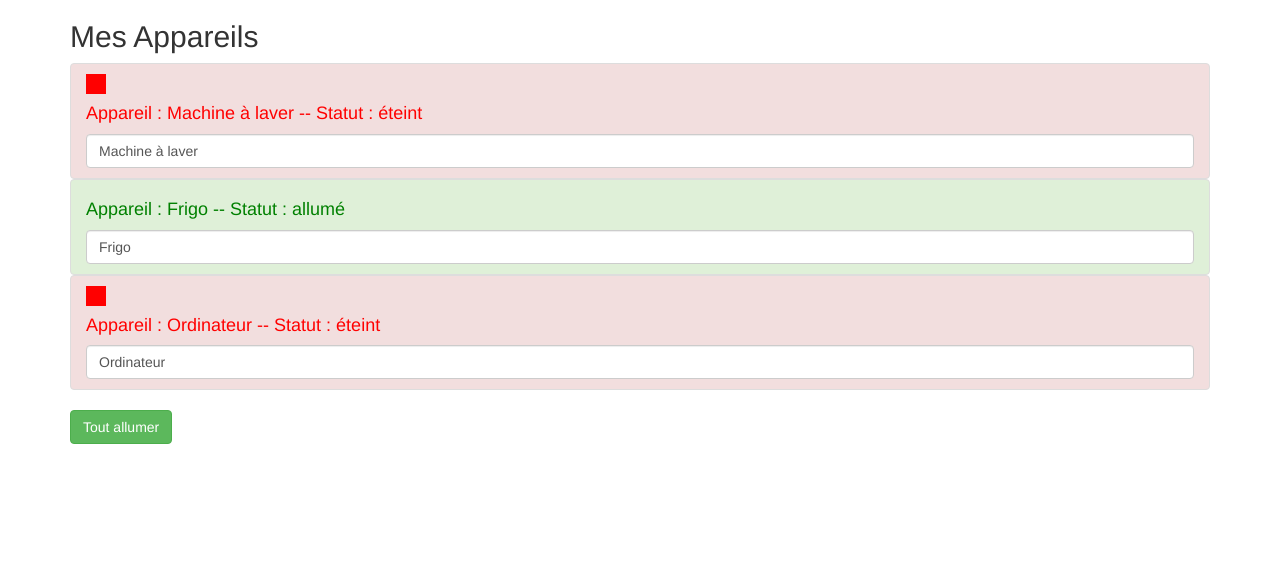
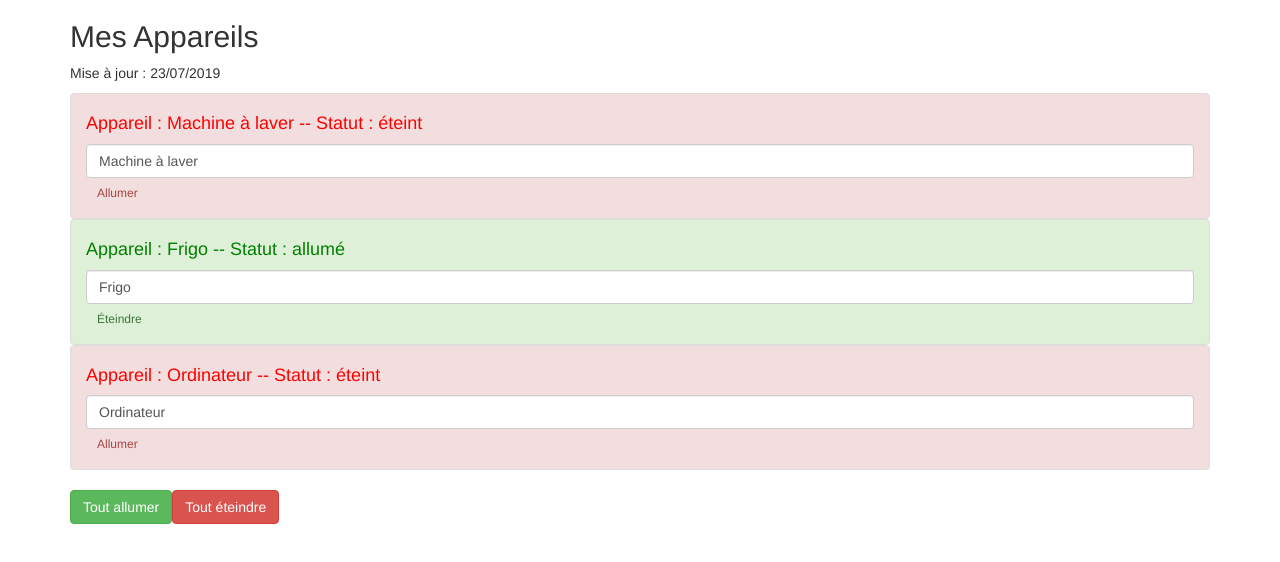
Before and after one commit to NelsonRodMar/MonProjetAngular, an Angular app: page / in a window 1280 px wide. Shown: the top 562 px of the page. Built offline with nearby package versions, Linux system fonts and the light colour scheme.

Commit message:
feat : add services
add some services following the chapter 'Développez des applications Web avec Angular'

- Nelson Rodrigues Marreiros

```diff
--- a/src/app/app.component.html
+++ b/src/app/app.component.html
@@ -2,16 +2,21 @@
   <div class="row">
     <div class="col-xs-12">
       <h2>Mes Appareils</h2>
+      <p>Mise à jour : {{ lastUpdate | async | date: 'dd/MM/yyyy' }}</p>
       <ul class="list-group">
         <app-appareil
-          *ngFor="let appareil of appareils"
+          *ngFor="let appareil of appareils; let i = index"
           [appareilName]="appareil.name"
-          [appareilStatut]="appareil.statut"></app-appareil>
+          [appareilStatut]="appareil.statut"
+          [index]="i"></app-appareil>
       </ul>
       <button class="btn btn-success"
               [disabled]="!isAuth"
               (click)="onAllumer()">Tout allumer
       </button>
+      <button class="btn btn-danger"
+              (click)="onEteindre()">Tout éteindre
+      </button>
     </div>
   </div>
 </div>
--- a/src/app/app.component.ts
+++ b/src/app/app.component.ts
@@ -1,40 +1,44 @@
-import { Component } from '@angular/core';
+import {Component, OnInit} from '@angular/core';
+import {AppareilService} from './services/appareil.service';
 
 @Component({
   selector: 'app-root',
   templateUrl: './app.component.html',
   styleUrls: ['./app.component.scss']
 })
-export class AppComponent {
+export class AppComponent implements OnInit {
   isAuth = false;
+  lastUpdate = new Promise((resolve, reject) => {
+    const date = new Date();
+    setTimeout(
+      () => {
+        resolve(date);
+      }, 2000
+    );
+  });
 
   appareilOne = 'Machine à laver';
   appareilTwo = 'Frigo';
   appareilThree = 'Ordinateur';
+  appareils: any[];
 
-  appareils = [
-    {
-      name: 'Machine à laver',
-      statut: 'éteint'
-    },
-    {
-      name: 'Frigo',
-      statut: 'allumé'
-    },
-    {
-      name: 'Ordinateur',
-      statut: 'éteint'
-    }
-  ];
-
-  constructor() {
+  constructor(private appareilService: AppareilService) {
     setTimeout(
       () => {
         this.isAuth = true;
       }, 4000
     );
   }
+  ngOnInit() {
+    this.appareils = this.appareilService.appareils;
+  }
   onAllumer() {
-    console.log('On allume tout !');
+    this.appareilService.swtchOnAll();
   }
+  onEteindre() {
+    if (confirm('Etes-vous sûre de vouloir éteindre tous vos appareils ?')){
+      this.appareilService.swtchOffAll();
+    } else {
+      return null;
+    }}
 }
--- a/src/app/app.module.ts
+++ b/src/app/app.module.ts
@@ -5,6 +5,7 @@ import { AppComponent } from './app.component';
 import { MonPremierComponent } from './mon-premier/mon-premier.component';
 import { AppareilComponent } from './appareil/appareil.component';
 import {FormsModule} from '@angular/forms';
+import {AppareilService} from './services/appareil.service';
 
 @NgModule({
   declarations: [
@@ -16,7 +17,9 @@ import {FormsModule} from '@angular/forms';
     BrowserModule,
     FormsModule
   ],
-  providers: [],
+  providers: [
+    AppareilService
+  ],
   bootstrap: [AppComponent]
 })
 export class AppModule { }
--- a/src/app/appareil/appareil.component.html
+++ b/src/app/appareil/appareil.component.html
@@ -1,8 +1,17 @@
 <li [ngClass]="{'list-group-item': true,
                 'list-group-item-success': appareilStatut === 'allumé',
-                'list-group-item-danger': appareilStatut=== 'éteint'}">
-  <div style="width:20px;height:20px;background-color:red;"
-       *ngIf="appareilStatut === 'éteint'"></div>
+                'list-group-item-danger': appareilStatut=== 'éteint'} ">
   <h4 [ngStyle]="{color : getColor()}">Appareil : {{ appareilName }} -- Statut : {{ getStatus() }}</h4>
   <input type="text" class="form-control" [(ngModel)]="appareilName">
+
+  <button class="btn btn-sm bg-danger"
+  *ngIf="appareilStatut === 'éteint'"
+  (click)="onSwitch()">
+    Allumer
+  </button>
+  <button class="btn btn-sm bg-success"
+  *ngIf="appareilStatut === 'allumé'"
+  (click)="onSwitch()">
+    Éteindre
+  </button>
 </li>
--- a/src/app/appareil/appareil.component.ts
+++ b/src/app/appareil/appareil.component.ts
@@ -1,4 +1,5 @@
 import {Component, Input, OnInit} from '@angular/core';
+import {AppareilService} from '../services/appareil.service';
 
 @Component({
   selector: 'app-appareil',
@@ -7,18 +8,17 @@ import {Component, Input, OnInit} from '@angular/core';
 })
 export class AppareilComponent implements OnInit {
 
+  @Input() index: number;
   @Input() appareilName: string;
   @Input() appareilStatut: string;
 
-  constructor() { }
+  constructor(private appareilService: AppareilService) { }
 
   ngOnInit() {
   }
-
   getStatus() {
     return this.appareilStatut;
   }
-
   getColor() {
     if (this.appareilStatut === 'allumé') {
       return 'green';
@@ -26,4 +26,11 @@ export class AppareilComponent implements OnInit {
       return 'red';
     }
   }
+  onSwitch() {
+    if (this.appareilStatut === 'allumé') {
+      this.appareilService.switchOffOne(this.index);
+    } else if (this.appareilStatut === 'éteint') {
+      this.appareilService.switchOnOne(this.index);
+    }
+  }
 }
--- /dev/null
+++ b/src/app/services/appareil.service.ts
@@ -0,0 +1,32 @@
+export class AppareilService {
+  appareils = [
+    {
+      name: 'Machine à laver',
+      statut: 'éteint'
+    },
+    {
+      name: 'Frigo',
+      statut: 'allumé'
+    },
+    {
+      name: 'Ordinateur',
+      statut: 'éteint'
+    }
+  ];
+  swtchOnAll() {
+    for (const appareil of this.appareils) {
+      appareil.statut = 'allumé';
+    }
+  }
+  swtchOffAll() {
+    for (const appareil of this.appareils) {
+      appareil.statut = 'éteint';
+    }
+  }
+  switchOnOne(i: number) {
+    this.appareils[i].statut = 'allumé';
+  }
+  switchOffOne(i: number) {
+    this.appareils[i].statut = 'éteint';
+  }
+}
```
